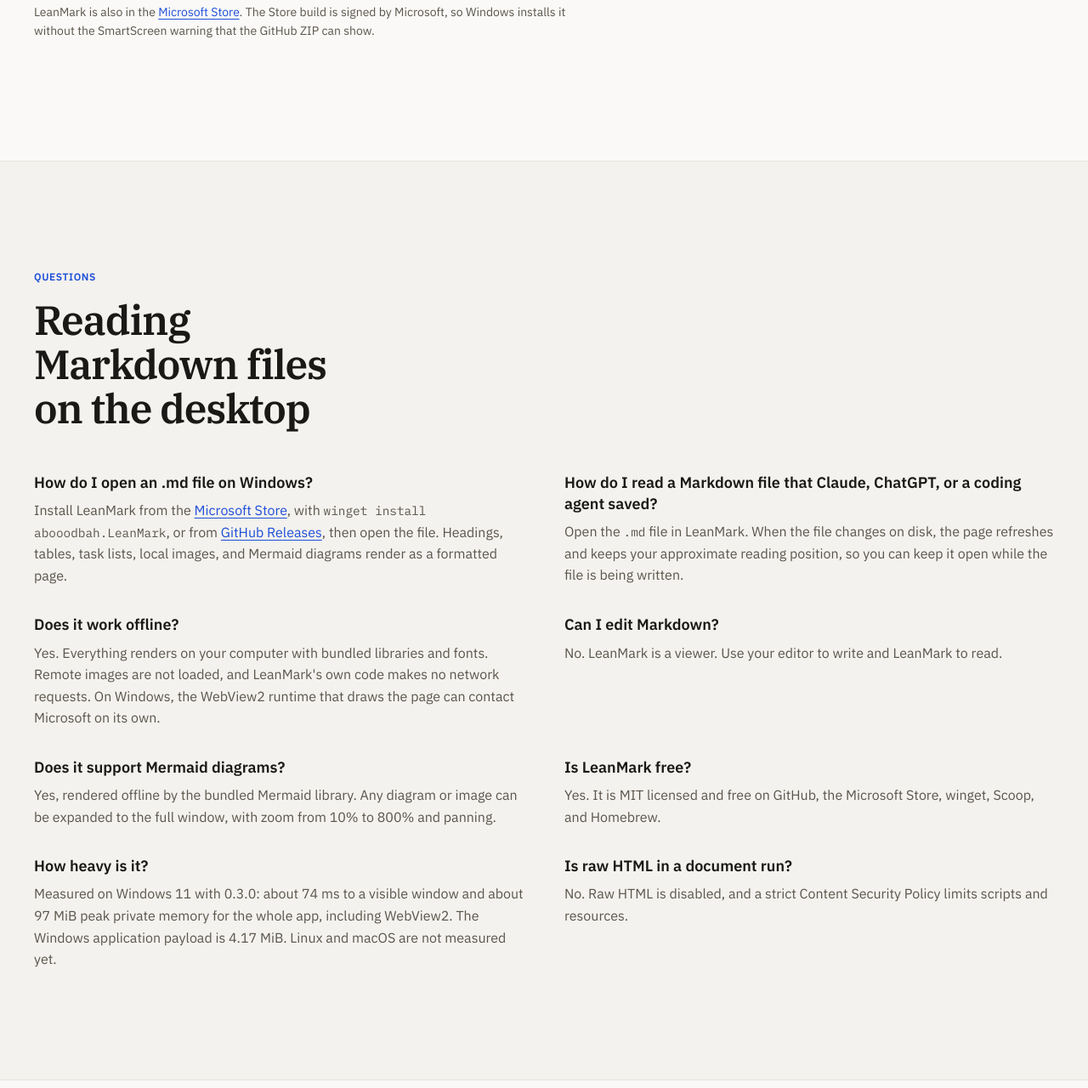
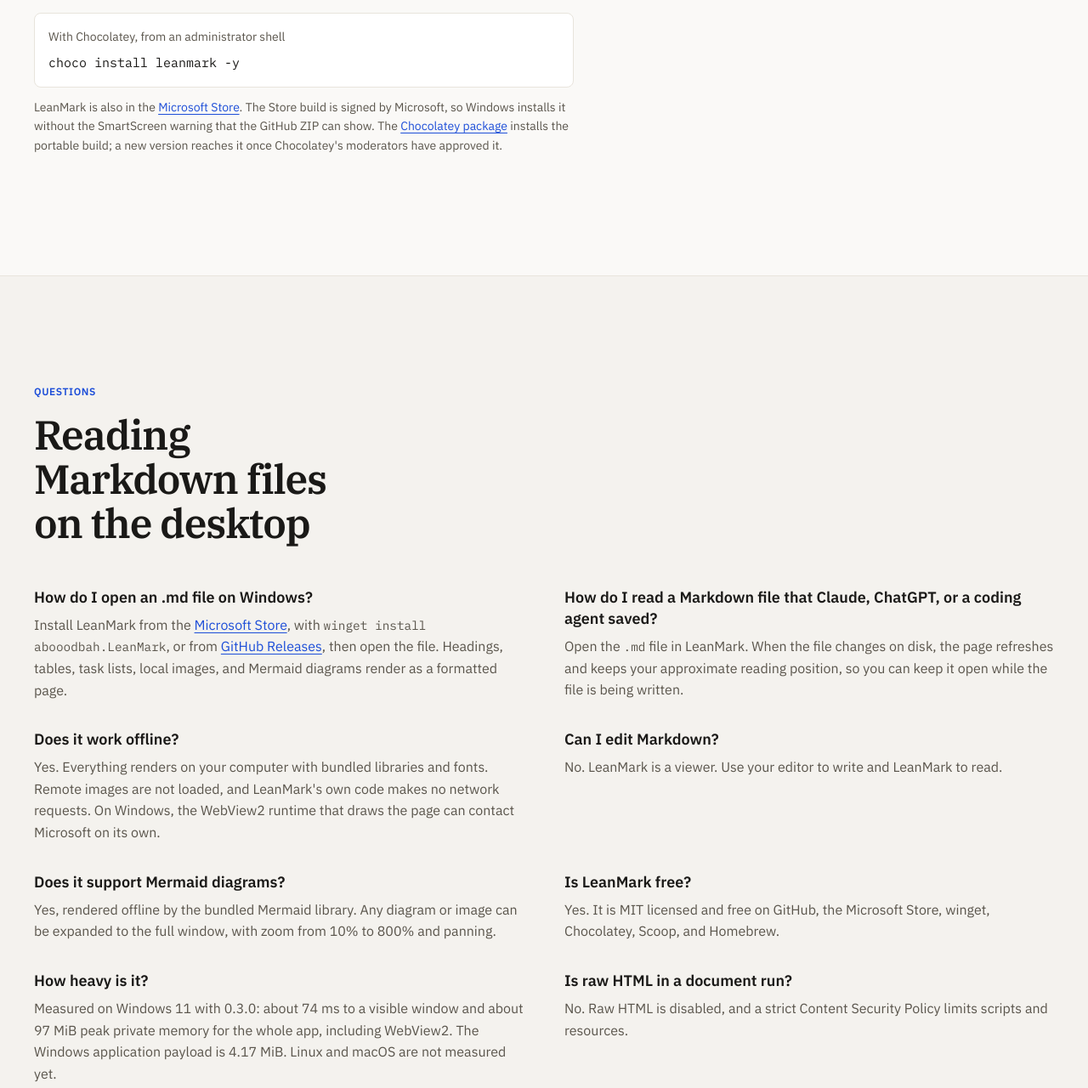
Before and after one commit to abooodbah/leanmark, a website: page site/index.html in a window 1280 px wide. Shown: the part 5470-6750 px from the top of the page at 85% size. Drawn offline with Linux system fonts and the light colour scheme.

Commit message:
Add the Chocolatey install route (#22)
The leandoc, leanmark, and leanrows packages were approved on the Chocolatey community repository on 2026-10-30.

```diff
--- a/site/index.html
+++ b/site/index.html
@@ -345,11 +345,18 @@
             <span>From the Microsoft Store, with winget</span>
             <code>winget install --id 9MSS4WKJ22ZV --source msstore</code>
           </div>
+          <div class="install-command">
+            <span>With Chocolatey, from an administrator shell</span>
+            <code>choco install leanmark -y</code>
+          </div>
           <p class="store-note">
             LeanMark is also in the
             <a href="https://apps.microsoft.com/detail/9MSS4WKJ22ZV">Microsoft Store</a>.
             The Store build is signed by Microsoft, so Windows installs it
             without the SmartScreen warning that the GitHub ZIP can show.
+            The <a href="https://community.chocolatey.org/packages/leanmark">Chocolatey package</a>
+            installs the portable build; a new version reaches it once
+            Chocolatey's moderators have approved it.
           </p>
         </div>
         <ol class="install-steps">
@@ -398,7 +405,7 @@
           </div>
           <div class="faq-item">
             <h3>Is LeanMark free?</h3>
-            <p>Yes. It is MIT licensed and free on GitHub, the Microsoft Store, winget, Scoop, and Homebrew.</p>
+            <p>Yes. It is MIT licensed and free on GitHub, the Microsoft Store, winget, Chocolatey, Scoop, and Homebrew.</p>
           </div>
           <div class="faq-item">
             <h3>How heavy is it?</h3>
@@ -490,7 +497,8 @@
           <p>
             On Windows, use Settings &gt; Apps &gt; Installed apps &gt; LeanMark,
             delete the folder of a portable copy, or run
-            <code>winget uninstall abooodbah.LeanMark</code>. On Linux, run
+            <code>winget uninstall abooodbah.LeanMark</code> or
+            <code>choco uninstall leanmark</code>. On Linux, run
             <code>sudo apt remove leanmark</code>. On macOS, move LeanMark.app
             to the Trash.
           </p>
```
Also changed, not shown: README.md.
